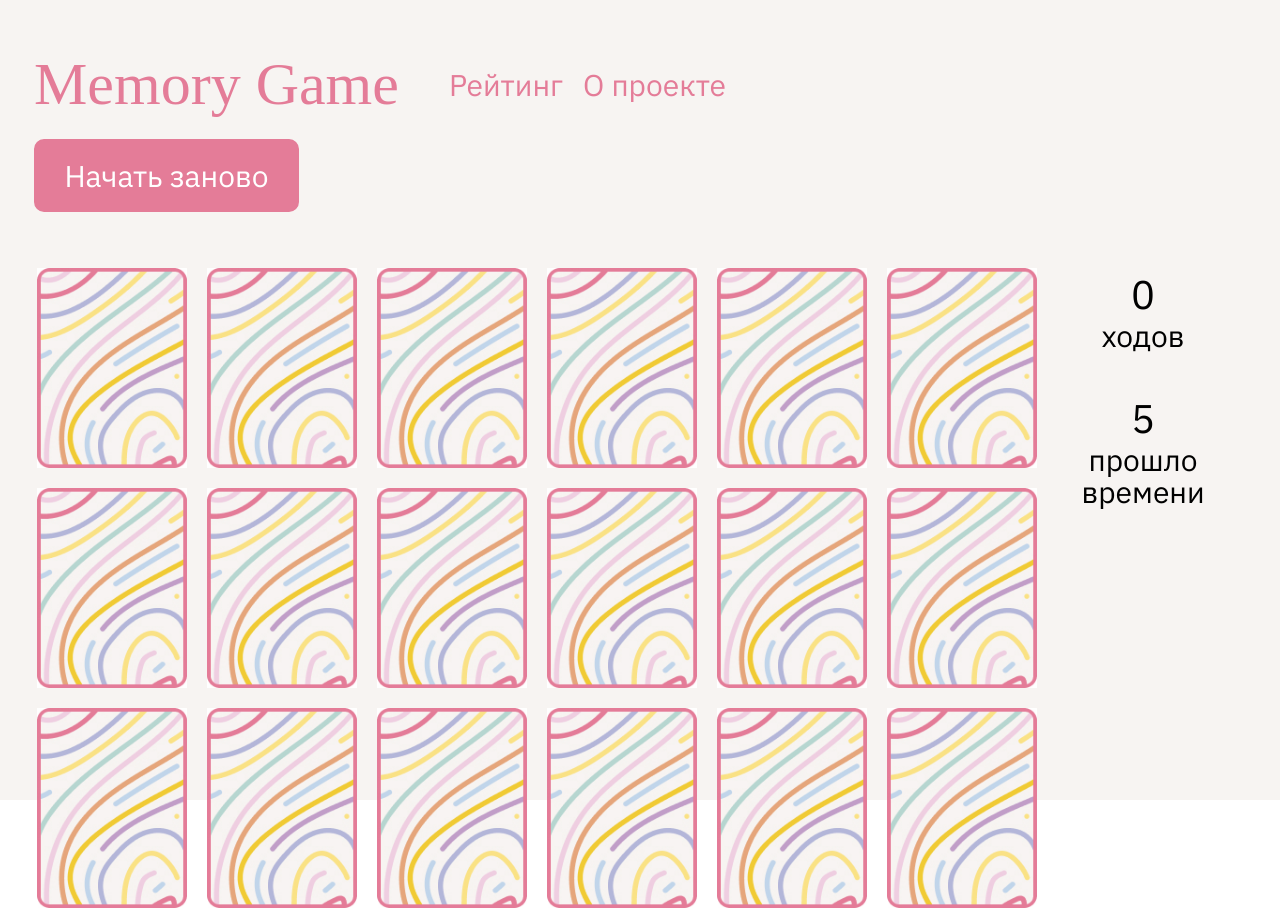
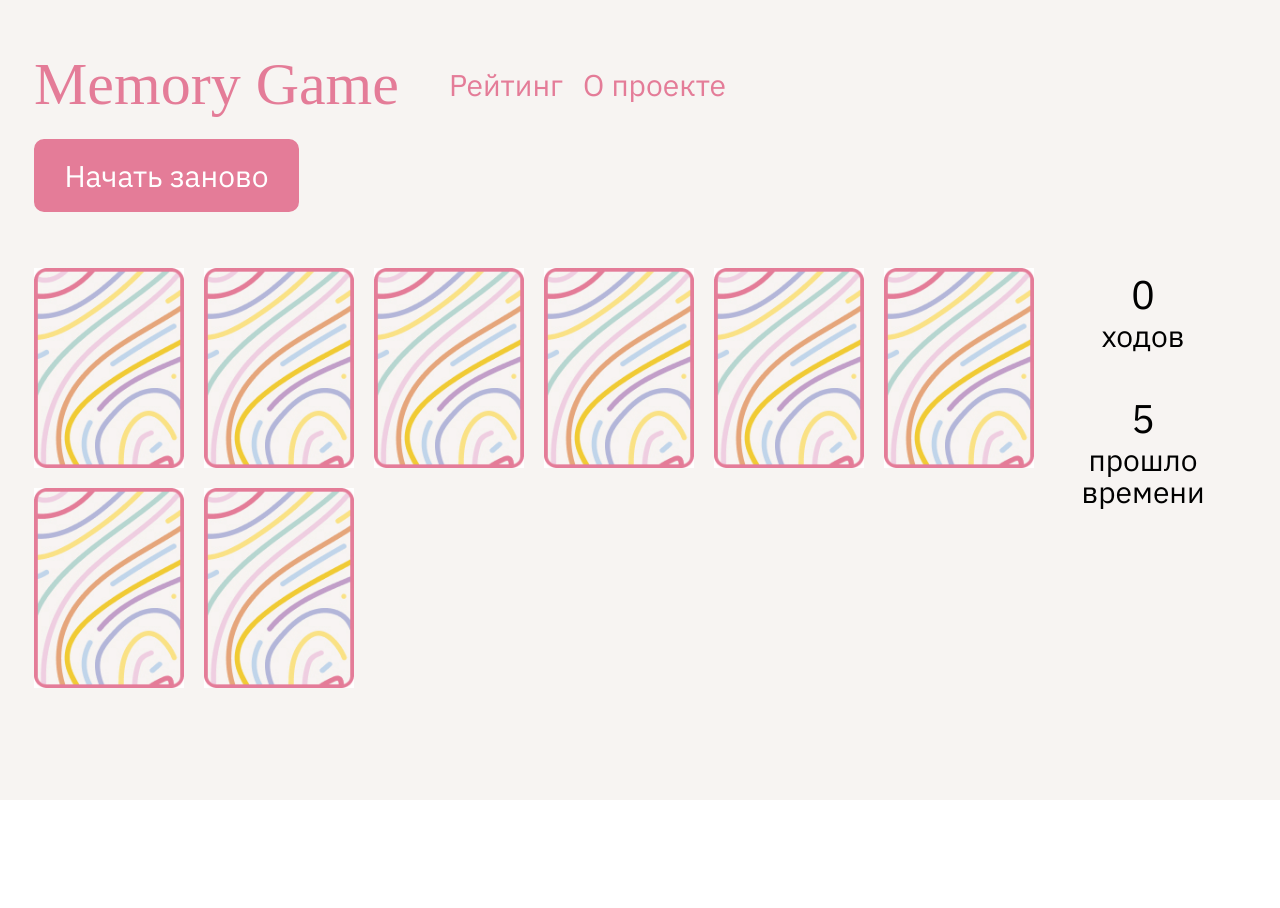
Before and after one commit to Andrenord282/hackathon-team-16-client, a React (Create React App) app: page /game in a window 1280 px wide. After the commit the page ends 800 px from the top, so only its background shows below. Built offline with nearby package versions, Linux system fonts and the light colour scheme.

Commit message:
сделал заглушку для сброса игры

```diff
--- /dev/null
+++ b/src/utilities/shuffled.js
@@ -0,0 +1,10 @@
+const shuffled = (array) => {
+    const newArray = [...array];
+    for (let i = newArray.length - 1; i > 0; i--) {
+        const j = Math.floor(Math.random() * (i + 1));
+        [newArray[i], newArray[j]] = [newArray[j], newArray[i]];
+    }
+    return newArray;
+};
+
+export { shuffled };
--- a/src/widgets/GameBoard/GameBoard.jsx
+++ b/src/widgets/GameBoard/GameBoard.jsx
@@ -9,7 +9,6 @@ import "./GameBoard.scss";
 
 const GameBoard = () => {
     const {
-        gameFieldSize,
         gameСountdownTimer,
         elapsedTimer,
         countdownTimer,
@@ -22,6 +21,7 @@ const GameBoard = () => {
         openedCardsList,
         winnerCardDescr,
         onClickFlipCard,
+        onClickResetGame,
     } = useGameBoardState();
 
     return (
@@ -30,14 +30,16 @@ const GameBoard = () => {
                 <div className="game-board__head">
                     <div className="game-board__head-descr">
                         <h2 className="game-board__title">Memory Game</h2>
-                        <Link to={"/game"} className="game-board__link">
+                        <Link to={"/raitng"} className="game-board__link">
                             Рейтинг
                         </Link>
-                        <Link to={"/game"} className="game-board__link">
+                        <Link to={"/about-us"} className="game-board__link">
                             О проекте
                         </Link>
                     </div>
-                    <button className="game-board__reset-btn">Начать заново</button>
+                    <button className="game-board__reset-btn" onClick={onClickResetGame}>
+                        Начать заново
+                    </button>
                 </div>
                 <div className="game-board__body">
                     <div className="game-board__card-list">
@@ -68,8 +70,8 @@ const GameBoard = () => {
                     />
                 </div>
 
-                <Modal isOpen={isOpenCardModal} onClose={() => setOpenCardModal(false)}>
-                    <WinnerItem winnerCardDescr={winnerCardDescr} />
+                <Modal isOpen={isOpenCardModal}>
+                    <WinnerItem winnerCardDescr={winnerCardDescr} setOpenCardModal={setOpenCardModal} />
                 </Modal>
             </div>
         </div>
--- a/src/widgets/GameBoard/GameBoard.scss
+++ b/src/widgets/GameBoard/GameBoard.scss
@@ -76,7 +76,7 @@
 .game-board__card-list {
     display: flex;
     align-items: center;
-    justify-content: center;
+    justify-content: flex-start;
     flex-wrap: wrap;
     gap: 20px 20px;
 }
--- a/src/widgets/GameBoard/components/WinnerItem/WinnerItem.jsx
+++ b/src/widgets/GameBoard/components/WinnerItem/WinnerItem.jsx
@@ -1,11 +1,27 @@
 import "./WinnerItem.scss";
 
 const WinnerItem = (props) => {
-    const { winnerCardDescr } = props;
+    const { winnerCardDescr, setOpenCardModal } = props;
+
     return (
         <div className="winner-item">
             <h3 className="winner-item__title">Я заголовок</h3>
-            <p className="winner-item__text">{winnerCardDescr.descr}</p>
+            {/* <p className="winner-item__text">{winnerCardDescr.descr}</p> */}
+            <p className="winner-item__text">
+                Таким образом постоянное информационно-пропагандистское обеспечение нашей деятельности требуют от нас
+                анализа дальнейших направлений развития. Задача организации, в особенности же начало повседневной работы
+                по формированию позиции позволяет выполнять важные задания по разработке систем массового участия.
+            </p>
+
+            <button
+                className="winner-item__btn"
+                onClick={(e) => {
+                    e.stopPropagation();
+                    setOpenCardModal(false);
+                }}
+            >
+                Продолжить
+            </button>
         </div>
     );
 };
--- a/src/widgets/GameBoard/components/WinnerItem/WinnerItem.scss
+++ b/src/widgets/GameBoard/components/WinnerItem/WinnerItem.scss
@@ -1,11 +1,47 @@
 .winner-item {
-    padding: 30px;
-    background-color: #fff;
+    max-width: 800px;
+    padding: 46px 44px;
+    border-radius: 20px;
+    border: 10px solid #e47c98;
+    background: #fff;
 }
 
 .winner-item__title {
+    color: #000;
+    font-family: IBM Plex Sans;
+    font-size: 30px;
+    font-style: normal;
+    font-weight: 400;
+    line-height: normal;
+    margin-bottom: 30px;
+}
+
+.winner-item__text {
+    color: #000;
+    font-family: IBM Plex Sans;
     font-size: 26px;
+    font-style: normal;
+    font-weight: 400;
+    line-height: normal;
 }
-.winner-item__text {
-    font-size: 20px;
+
+.winner-item__text:not(:last-child) {
+    margin-bottom: 10px;
 }
+
+.winner-item__btn {
+    display: block;
+    width: 100%;
+    max-width: 240px;
+    margin-top: 52px;
+    color: #fff;
+    font-family: IBM Plex Sans;
+    font-size: 30px;
+    font-style: normal;
+    font-weight: 400;
+    padding: 10px;
+    line-height: normal;
+    border-radius: 10px;
+    background: #e47c98;
+    margin-left: auto;
+}
--- a/src/widgets/GameBoard/hooks/useCardHandler.js
+++ b/src/widgets/GameBoard/hooks/useCardHandler.js
@@ -11,6 +11,7 @@ const useCardHandler = (setOpenCardModal) => {
     useEffect(() => {
         switch (true) {
             case firstCard.id && secondCard.id && firstCard.descr === secondCard.descr:
+                setTimeout(() => {
                     setwinnerCardDescr({ id: firstCard.id, descr: firstCard.descr });
                     setOpenCardModal(true);
                     setMovesCount((prevCount) => prevCount + 1);
@@ -21,6 +22,8 @@ const useCardHandler = (setOpenCardModal) => {
                     });
                     setFirstCard({ id: null, descr: null });
                     setSecondCard({ id: null, descr: null });
+                }, 800);
+
                 break;
             case firstCard.id && secondCard.id && firstCard.descr !== secondCard.descr:
                 setActiveClick(false);
@@ -65,11 +68,15 @@ const useCardHandler = (setOpenCardModal) => {
 
     return {
         movesCount,
+        setMovesCount,
         firstCard,
         secondCard,
         openedCardsList,
         winnerCardDescr,
         onClickFlipCard,
+        setFirstCard,
+        setSecondCard,
+        setOpenedCardsList,
     };
 };
 
--- a/src/widgets/GameBoard/hooks/useGameBoardState.js
+++ b/src/widgets/GameBoard/hooks/useGameBoardState.js
@@ -1,3 +1,4 @@
+import { shuffled } from "utilities/shuffled";
 import { nanoid } from "@reduxjs/toolkit";
 import { useEffect, useState } from "react";
 import { useSelector } from "react-redux";
@@ -5,18 +6,43 @@ import { selectGameFieldSize, selectGameСountdownTimer } from "store/gameSlice"
 import { useToggleCardModal } from "./useToggleCardModal";
 import { useCardHandler } from "./useCardHandler";
 
+const useGameBoardState = () => {
+    const gameFieldSize = useSelector(selectGameFieldSize);
+    const gameСountdownTimer = useSelector(selectGameСountdownTimer);
+    const [gameState, setGameState] = useState("init"); // init | reset | loaded
+    const [elapsedTimer, setElapsedTimer] = useState(0);
+    const [countdownTimer, setCountdownTimer] = useState(0);
+    const { isOpenCardModal, setOpenCardModal } = useToggleCardModal();
+    const [cardsListСompiled, setCardsListСompiled] = useState([]);
+    const {
+        movesCount,
+        setMovesCount,
+        firstCard,
+        secondCard,
+        openedCardsList,
+        winnerCardDescr,
+        onClickFlipCard,
+        setFirstCard,
+        setSecondCard,
+        setOpenedCardsList,
+    } = useCardHandler(setOpenCardModal);
+
+    useEffect(() => {
+        if (gameState === "loaded") {
+            return;
+        }
+
         const cardsList = [
             { id: nanoid(5), src: "https://via.placeholder.com/150", descr: "Карта 1: Описание 1" },
             { id: nanoid(5), src: "https://via.placeholder.com/150", descr: "Карта 2: Описание 2" },
             { id: nanoid(5), src: "https://via.placeholder.com/150", descr: "Карта 3: Описание 3" },
             { id: nanoid(5), src: "https://via.placeholder.com/150", descr: "Карта 4: Описание 4" },
-    { id: nanoid(5), src: "https://via.placeholder.com/150", descr: "Карта 5: Описание 5" },
-    { id: nanoid(5), src: "https://via.placeholder.com/150", descr: "Карта 6: Описание 6" },
-    { id: nanoid(5), src: "https://via.placeholder.com/150", descr: "Карта 7: Описание 7" },
-    { id: nanoid(5), src: "https://via.placeholder.com/150", descr: "Карта 8: Описание 8" },
-    { id: nanoid(5), src: "https://via.placeholder.com/150", descr: "Карта 9: Описание 9" },
+            // { id: nanoid(5), src: "https://via.placeholder.com/150", descr: "Карта 5: Описание 5" },
+            // { id: nanoid(5), src: "https://via.placeholder.com/150", descr: "Карта 6: Описание 6" },
+            // { id: nanoid(5), src: "https://via.placeholder.com/150", descr: "Карта 7: Описание 7" },
+            // { id: nanoid(5), src: "https://via.placeholder.com/150", descr: "Карта 8: Описание 8" },
+            // { id: nanoid(5), src: "https://via.placeholder.com/150", descr: "Карта 9: Описание 9" },
         ];
-
         const duplicatedCards = [
             ...cardsList,
             ...cardsList.map((card) => {
@@ -24,25 +50,26 @@ const duplicatedCards = [
             }),
         ];
 
-const shuffledCards = (array) => {
-    const newArray = [...array];
-    for (let i = newArray.length - 1; i > 0; i--) {
-        const j = Math.floor(Math.random() * (i + 1));
-        [newArray[i], newArray[j]] = [newArray[j], newArray[i]];
-    }
-    return newArray;
+        const cardsListСompiled = shuffled(duplicatedCards);
+        setCardsListСompiled(cardsListСompiled);
+
+        setGameState("loaded");
+    }, [gameState]);
+
+    const onClickResetGame = () => {
+        setGameState("reset");
     };
 
-const cardsListСompiled = shuffledCards(duplicatedCards);
-
-const useGameBoardState = () => {
-    const gameFieldSize = useSelector(selectGameFieldSize);
-    const gameСountdownTimer = useSelector(selectGameСountdownTimer);
-    const [elapsedTimer, setElapsedTimer] = useState(0);
-    const [countdownTimer, setCountdownTimer] = useState(0);
-    const { isOpenCardModal, setOpenCardModal } = useToggleCardModal();
-    const { movesCount, firstCard, secondCard, openedCardsList, winnerCardDescr, onClickFlipCard } =
-        useCardHandler(setOpenCardModal);
+    useEffect(() => {
+        if (gameState === "reset") {
+            setElapsedTimer(0);
+            setCountdownTimer(0);
+            setMovesCount(0);
+            setFirstCard({ id: null, descr: null });
+            setSecondCard({ id: null, descr: null });
+            setOpenedCardsList({});
+        }
+    }, [gameState]);
 
     useEffect(() => {
         let intervalId;
@@ -64,7 +91,7 @@ const useGameBoardState = () => {
         }
 
         return () => clearInterval(intervalId);
-    }, [gameСountdownTimer, isOpenCardModal]);
+    }, [gameСountdownTimer, isOpenCardModal, elapsedTimer, countdownTimer]);
 
     return {
         gameFieldSize,
@@ -80,6 +107,7 @@ const useGameBoardState = () => {
         openedCardsList,
         winnerCardDescr,
         onClickFlipCard,
+        onClickResetGame,
     };
 };
 
```
Lines whose indentation alone changed are shown as unchanged.
